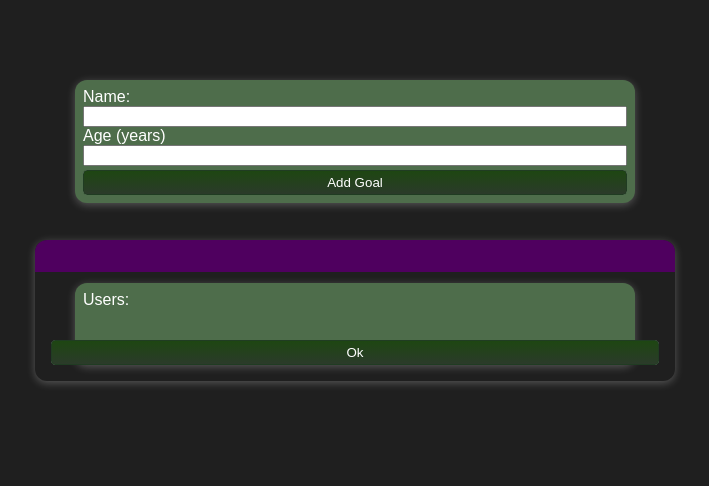
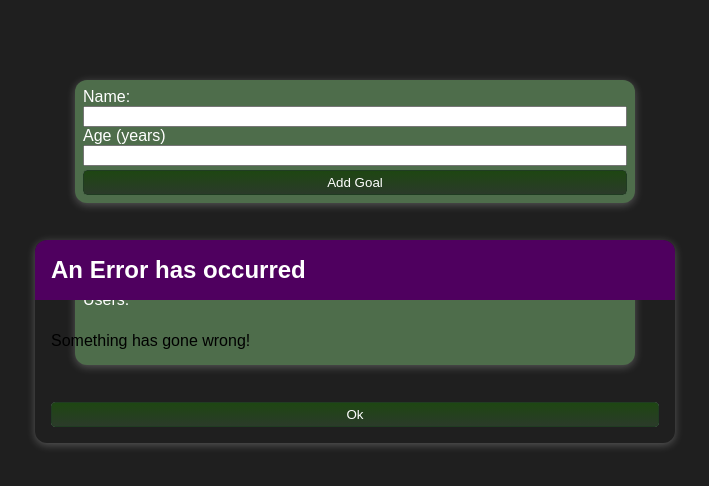
Before and after one commit to ddeveloper72/react-practice-project, a React (Create React App) app: page / in a window 1280 px wide. Shown: the top 486 px of the page, without its empty margins (285-994 px from the left). Built offline with nearby package versions, Linux system fonts and the light colour scheme; the HTML template or start-up script is replaced by a standard one.

Commit message:
add title and message text to ErrorModal modal

```diff
--- a/src/components/Users/AddUsers.js
+++ b/src/components/Users/AddUsers.js
@@ -40,7 +40,7 @@ const AddUser = props => {
 
     return (
         <div>
-            <ErrorModal />
+            <ErrorModal title="An Error has occurred" message="Something has gone wrong!"/>
             <Card className={`${Styles['name-card']}`}>
                 <form onSubmit={AddUserHandler}>
                     <label htmlFor="name">Name:</label>
```
